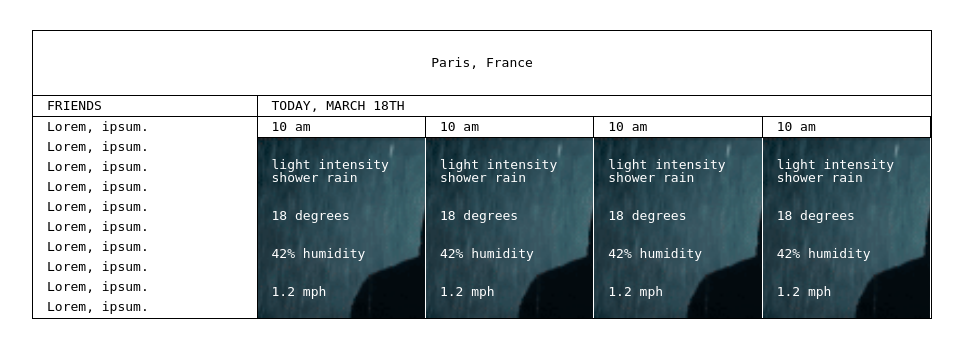
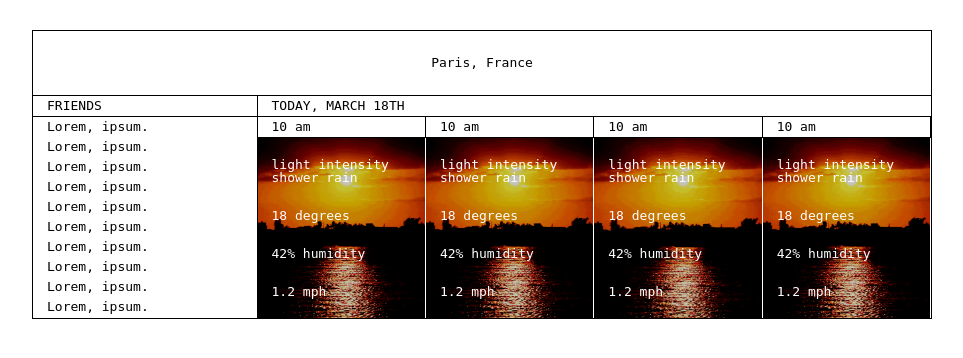
Before and after one commit to remi2j/social-weather, a PHP site: page / in a window 1280 px wide. Shown: the part 100-458 px from the top of the page, without its empty margins (158-1121 px from the left). Run offline with PHP 8.4, Linux system fonts and the light colour scheme.

Commit message:
:bento: add weather gifs

```diff
--- a/styles/style.css
+++ b/styles/style.css
@@ -103,7 +103,7 @@ header h2 {
   text-align: left;
   flex: 1;
   height: 180px;
-  background-image: url("../res/rain.gif");
+  background-image: url("../gifs/sun.gif");
   background-size: cover;
   color: white;
   border-right: 1px solid white;
```
Also changed, not shown: gifs/rain.gif (renamed from res/rain.gif), gifs/snow.gif (added), gifs/sun.gif (added).
